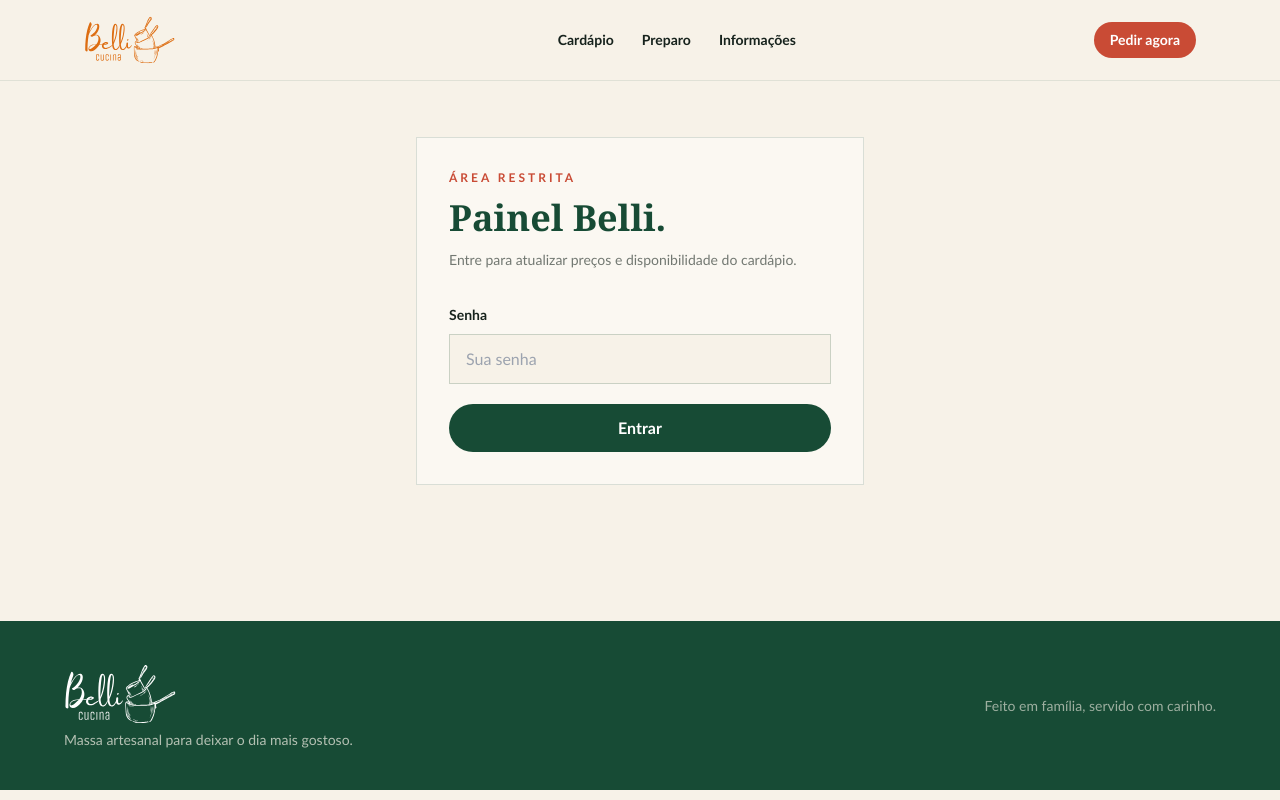
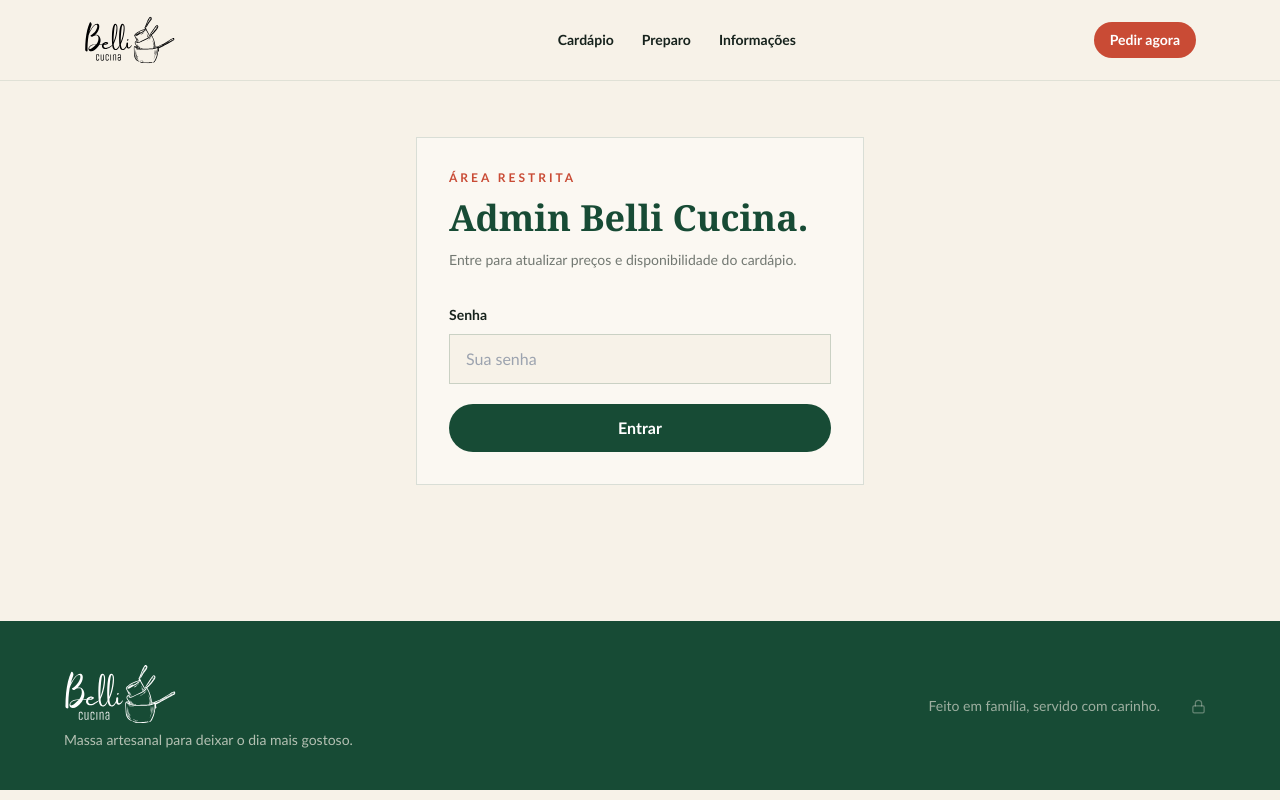
Before and after one commit to smnbelli/bellicucina, a Nuxt app: page /admin in a window 1280 px wide. Built offline with nearby package versions, Linux system fonts and the light colour scheme.

Commit message:
alteração da logo pra preto e melhoria na tela admin

```diff
--- a/assets/css/main.css
+++ b/assets/css/main.css
@@ -17,7 +17,11 @@
 .floating-field select { padding-top: 1.15rem; }
 .floating-field select + label { top: 0; transform: translateY(-50%); color: #c94b35; font-size: .7rem; font-weight: 700; }
 .floating-field input:focus, .floating-field select:focus, .floating-field textarea:focus { border-color: #c94b35; }
-.availability-tooltip-content { visibility: hidden; position: absolute; right: 0; top: calc(100% + .5rem); z-index: 20; width: 15rem; border: 1px solid rgba(23, 75, 53, .15); background: #f7f2e8; padding: .75rem; color: #17231d; font-size: .75rem; font-weight: 400; line-height: 1.4; opacity: 0; transform: translateY(-4px); transition: opacity .18s ease, transform .18s ease, visibility .18s ease; }
+.availability-tooltip-content { visibility: hidden; position: absolute; left: 0; top: calc(100% + .5rem); z-index: 20; width: min(15rem, calc(100vw - 2rem)); max-width: calc(100vw - 2rem); overflow-wrap: anywhere; border: 1px solid rgba(23, 75, 53, .15); background: #f7f2e8; padding: .75rem; color: #17231d; font-size: .75rem; font-weight: 400; line-height: 1.4; opacity: 0; transform: translateY(-4px); transition: opacity .18s ease, transform .18s ease, visibility .18s ease; }
 .availability-tooltip:hover .availability-tooltip-content, .availability-tooltip:focus .availability-tooltip-content { visibility: visible; opacity: 1; transform: translateY(0); }
+@media (max-width: 640px) {
+	.mobile-compact-button { padding: .6rem .75rem; font-size: .7rem; }
+	.menu-category-title { font-size: 1.65rem; line-height: 1.05; }
+}
 .fade-up { animation: fade-up .7s ease both; }
 @keyframes fade-up { from { opacity: 0; transform: translateY(14px); } to { opacity: 1; transform: translateY(0); } }
--- a/components/Footer.vue
+++ b/components/Footer.vue
@@ -4,7 +4,17 @@
             <div><img src="/logo-branca.svg" alt="Belli Cucina" class="h-16 w-28 object-contain object-left" />
                 <p class="mt-1 text-sm text-cream/70">Massa artesanal para deixar o dia mais gostoso.</p>
             </div>
-            <p class="text-sm text-cream/60">Feito em família, servido com carinho.</p>
+            <div class="flex items-center gap-5">
+                <p class="text-sm text-cream/60">Feito em família, servido com carinho.</p>
+                <NuxtLink to="/admin" aria-label="Acessar painel administrativo" title="Acessar painel administrativo"
+                    class="inline-flex h-9 w-9 items-center justify-center rounded-full text-cream/35 transition hover:bg-cream/10 hover:text-cream/80 focus-visible:outline focus-visible:outline-2 focus-visible:outline-gold">
+                    <svg xmlns="http://www.w3.org/2000/svg" width="15" height="15" viewBox="0 0 24 24" fill="none"
+                        stroke="currentColor" stroke-width="2" stroke-linecap="round" stroke-linejoin="round"
+                        aria-hidden="true">
+                        <rect width="18" height="11" x="3" y="11" rx="2" ry="2" />
+                        <path d="M7 11V7a5 5 0 0 1 10 0v4" />
+                    </svg></NuxtLink>
+            </div>
         </div>
     </footer>
 </template>
--- a/components/Header.vue
+++ b/components/Header.vue
@@ -1,8 +1,8 @@
 <template>
     <header class="border-b border-forest/10 bg-cream/95 sticky top-0 z-20 backdrop-blur">
         <div class="mx-auto flex max-w-6xl items-center justify-between px-5 py-4">
-            <NuxtLink to="/" aria-label="Belli Cucina" class="flex h-12 w-44 items-center"><img src="/logo-laranja.svg"
-                    alt="Belli Cucina" class="max-h-full max-w-full object-contain" /></NuxtLink>
+            <NuxtLink to="/" aria-label="Belli Cucina" class="flex h-12 w-32 items-center sm:w-44"><img
+                    src="/logo-preta.svg" alt="Belli Cucina" class="max-h-full max-w-full object-contain" /></NuxtLink>
             <nav class="hidden items-center gap-7 text-sm font-bold md:flex">
                 <NuxtLink to="/cardapio" class="hover:text-tomato">Cardápio</NuxtLink>
                 <NuxtLink to="/modo-de-preparo" class="hover:text-tomato">Preparo</NuxtLink>
--- a/components/MenuCategory.vue
+++ b/components/MenuCategory.vue
@@ -5,9 +5,9 @@
     <section :id="categoria.slug" class="scroll-mt-24">
         <div class="mb-2 flex items-end justify-between gap-4">
             <div class="flex min-w-0 items-center gap-3">
-                <h2 class="display text-3xl font-bold text-forest">{{ categoria.nome }}</h2>
+                <h2 class="menu-category-title display text-3xl font-bold text-forest">{{ categoria.nome }}</h2>
             </div><span class="shrink-0 text-sm font-bold uppercase tracking-widest text-tomato">{{ categoria.peso
-            }}</span>
+                }}</span>
         </div>
         <p v-if="categoria.preparo" class="mb-2 text-sm text-ink/60">{{ categoria.preparo }}</p>
         <MenuItem v-for="item in categoria.itens" :key="item.sabor" :item="item" :categoria="categoria.nome" />
--- a/components/MenuItem.vue
+++ b/components/MenuItem.vue
@@ -22,9 +22,9 @@
             <p v-if="item.ativo === false" class="mt-1 text-xs font-bold uppercase tracking-widest text-tomato">
                 Indisponível</p>
         </div>
-        <div class="flex items-center justify-between gap-5 sm:justify-end"><strong class="text-lg">{{
+        <div class="flex items-center justify-between gap-5 sm:justify-end"><strong class="shrink-0 text-lg">{{
             formatPrice(item.preco) }}</strong><button v-if="item.ativo !== false" type="button"
-                class="rounded-full bg-forest px-4 py-2 text-xs font-bold text-white transition hover:bg-tomato"
+                class="mobile-compact-button rounded-full bg-forest px-4 py-2 text-xs font-bold text-white transition hover:bg-tomato"
                 @click="addToCart">Adicionar ao carrinho</button></div>
     </article>
 </template>
--- a/pages/admin/index.vue
+++ b/pages/admin/index.vue
@@ -82,7 +82,7 @@
     <div class="mx-auto max-w-6xl px-5 py-14">
         <div v-if="!loggedIn" class="mx-auto max-w-md border border-forest/15 bg-white/40 p-8">
             <p class="text-xs font-bold uppercase tracking-[.25em] text-tomato">Área restrita</p>
-            <h1 class="display mt-3 text-4xl font-bold text-forest">Painel Belli.</h1>
+            <h1 class="display mt-3 text-4xl font-bold text-forest">Admin Belli Cucina.</h1>
             <p class="mt-3 text-sm text-ink/60">Entre para atualizar preços e disponibilidade do cardápio.</p>
             <form class="mt-8" @submit.prevent="login"><label class="text-sm font-bold"
                     for="password">Senha</label><input id="password" v-model="password" type="password"
```
Also changed, not shown: 1 other file (tests, documents, lock files or other folders).
